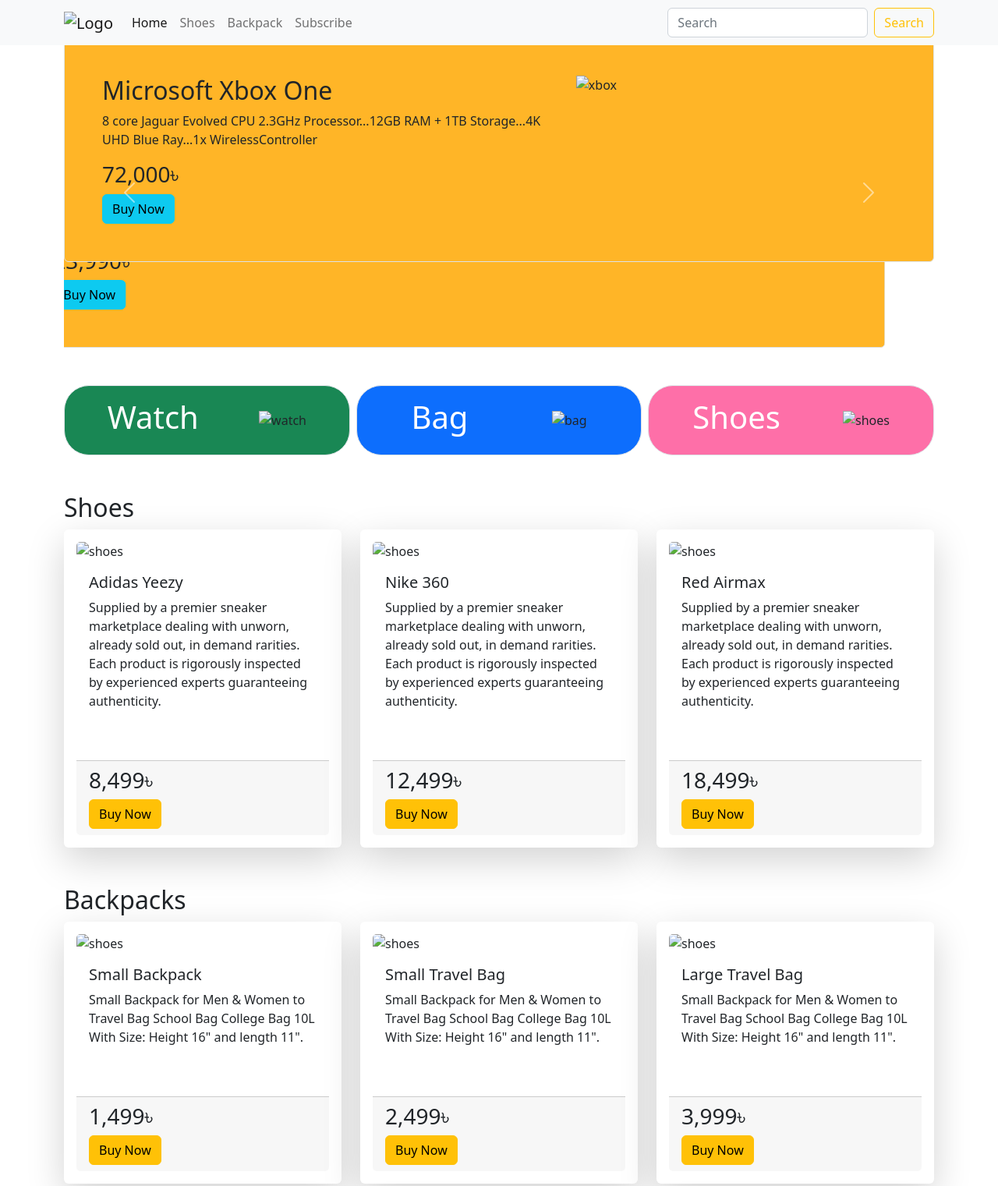
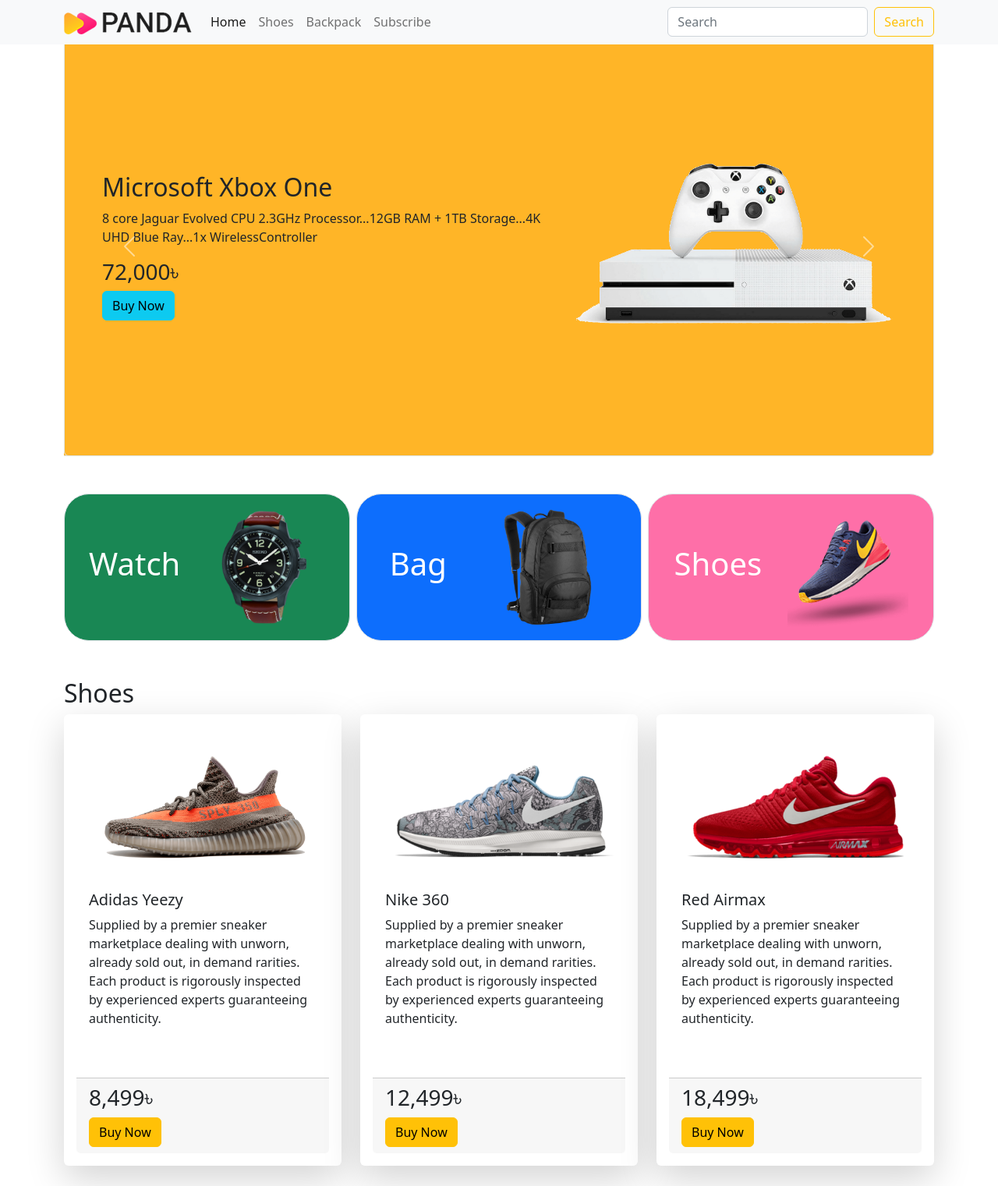
Before and after one commit to HasanC14/Simple-E-Commerce-Website-Bootstrap-, a plain HTML site: page index.html in a window 1280 px wide. Shown: the top 1521 px of the page at 78% size. Drawn offline with nearby package versions, Linux system fonts and the light colour scheme; the site is published under a folder, as on GitHub Pages, so addresses that start at the root find nothing.

Commit message:
Image Issue Solved

```diff
--- a/index.html
+++ b/index.html
@@ -16,7 +16,7 @@
         <!-- Navigation bar -->
         <nav class="navbar navbar-expand-lg bg-light fixed-top">
             <div class="container">
-                <a class="navbar-brand" href="#"><img src="/images/logo.png" alt="Logo"></a>
+                <a class="navbar-brand" href="#"><img src="images/logo.png" alt="Logo"></a>
                 <button class="navbar-toggler" type="button" data-bs-toggle="collapse"
                     data-bs-target="#navbarSupportedContent" aria-controls="navbarSupportedContent"
                     aria-expanded="false" aria-label="Toggle navigation">
@@ -62,7 +62,7 @@
 
                             </div>
                             <div class="col-lg-5">
-                                <img src="/images/banner-images/headphone.png" class="d-block w-100" alt="headphone">
+                                <img src="images/banner-images/headphone.png" class="d-block w-100" alt="headphone">
                             </div>
                         </div>
 
@@ -84,7 +84,7 @@
 
                             </div>
                             <div class="col-lg-5">
-                                <img src="/images/banner-images/PngItem_1950296.png" class="d-block w-100" alt="TV">
+                                <img src="images/banner-images/PngItem_1950296.png" class="d-block w-100" alt="TV">
                             </div>
                         </div>
 
@@ -102,7 +102,7 @@
 
                             </div>
                             <div class="col-lg-5">
-                                <img src="/images/banner-images/xbox.png" class="d-block w-100" alt="xbox">
+                                <img src="images/banner-images/xbox.png" class="d-block w-100" alt="xbox">
                             </div>
                         </div>
 
@@ -132,21 +132,21 @@
                         <div
                             class="p-3 border bg-success d-flex align-items-center justify-content-around border rounded-5">
                             <h1 class="text-white">Watch</h1>
-                            <img src="/images/categories/watch.png" alt="watch">
+                            <img src="images/categories/watch.png" alt="watch">
                         </div>
                     </div>
                     <div class="col-lg-4 col-12">
                         <div
                             class="p-3 border bg-primary d-flex align-items-center justify-content-around border rounded-5">
                             <h1 class="text-white">Bag</h1>
-                            <img src="/images/categories/bag.png" alt="bag">
+                            <img src="images/categories/bag.png" alt="bag">
                         </div>
                     </div>
                     <div class="col-lg-4 col-sm-12">
                         <div
                             class="p-3 border bg-color2 d-flex align-items-center justify-content-around border rounded-5">
                             <h1 class="text-white">Shoes</h1>
-                            <img src="/images/categories/shoes.png" alt="shoes">
+                            <img src="images/categories/shoes.png" alt="shoes">
                         </div>
                     </div>
                 </div>
@@ -158,7 +158,7 @@
             <div class="row row-cols-1 row-cols-md-3 g-4">
                 <div class="col">
                     <div class="card h-100 shadow-lg p-3 mb-5 bg-body rounded border border-0">
-                        <img src="/images/shoes/shoe-1.png" class="card-img-top" alt="shoes ">
+                        <img src="images/shoes/shoe-1.png" class="card-img-top" alt="shoes ">
                         <div class="card-body">
                             <h5 class="card-title">Adidas Yeezy</h5>
                             <p class="card-text">Supplied by a premier sneaker marketplace dealing with unworn, already
@@ -173,7 +173,7 @@
                 </div>
                 <div class="col">
                     <div class="card h-100 shadow-lg p-3 mb-5 bg-body rounded border border-0">
-                        <img src="/images/shoes/shoe-2.png" class="card-img-top" alt="shoes ">
+                        <img src="images/shoes/shoe-2.png" class="card-img-top" alt="shoes ">
                         <div class="card-body">
                             <h5 class="card-title">Nike 360</h5>
                             <p class="card-text">Supplied by a premier sneaker marketplace dealing with unworn, already
@@ -188,7 +188,7 @@
                 </div>
                 <div class="col">
                     <div class="card h-100 shadow-lg p-3 mb-5 bg-body rounded border border-0">
-                        <img src="/images/shoes/shoe-3.png" class="card-img-top" alt="shoes ">
+                        <img src="images/shoes/shoe-3.png" class="card-img-top" alt="shoes ">
                         <div class="card-body">
                             <h5 class="card-title">Red Airmax</h5>
                             <p class="card-text">Supplied by a premier sneaker marketplace dealing with unworn, already
@@ -209,7 +209,7 @@
             <div class="row row-cols-1 row-cols-md-3 g-4">
                 <div class="col">
                     <div class="card h-100 shadow-lg p-3 mb-5 bg-body rounded border border-0">
-                        <img src="/images/shoes/shoe-1.png" class="card-img-top" alt="shoes ">
+                        <img src="images/shoes/shoe-1.png" class="card-img-top" alt="shoes ">
                         <div class="card-body">
                             <h5 class="card-title">Small Backpack</h5>
                             <p class="card-text">Small Backpack for Men & Women to Travel Bag School Bag College Bag 10L
@@ -223,7 +223,7 @@
                 </div>
                 <div class="col">
                     <div class="card h-100 shadow-lg p-3 mb-5 bg-body rounded border border-0">
-                        <img src="/images/bags/bag-2.png" class="card-img-top" alt="shoes ">
+                        <img src="images/bags/bag-2.png" class="card-img-top" alt="shoes ">
                         <div class="card-body">
                             <h5 class="card-title">Small Travel Bag</h5>
                             <p class="card-text">Small Backpack for Men & Women to Travel Bag School Bag College Bag 10L
@@ -237,7 +237,7 @@
                 </div>
                 <div class="col">
                     <div class="card h-100 shadow-lg p-3 mb-5 bg-body rounded border border-0">
-                        <img src="/images/bags/bag-3.png" class="card-img-top" alt="shoes ">
+                        <img src="images/bags/bag-3.png" class="card-img-top" alt="shoes ">
                         <div class="card-body">
                             <h5 class="card-title">Large Travel Bag</h5>
                             <p class="card-text">Small Backpack for Men & Women to Travel Bag School Bag College Bag 10L
```
